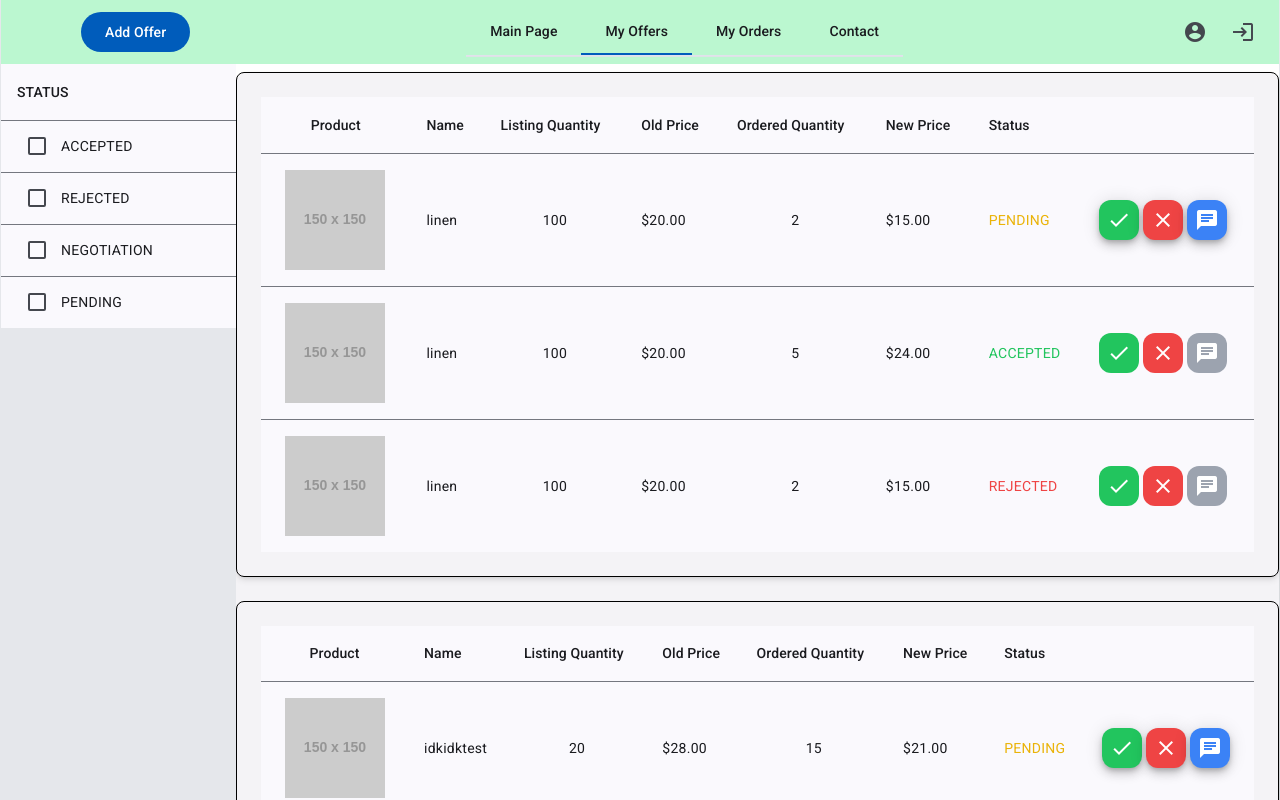
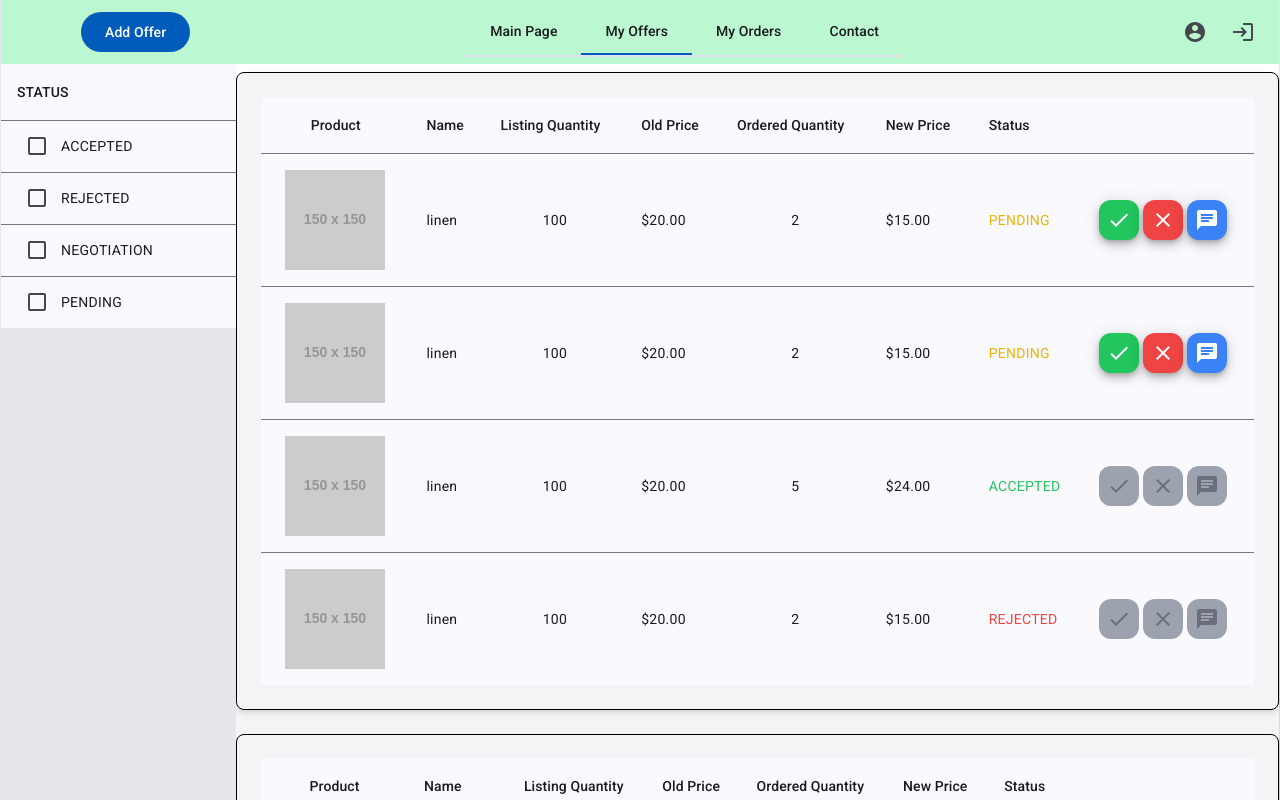
Before and after one commit to Dawid141/Textile-Marketplace-frontend, an Angular app: page /my-offers in a window 1280 px wide. Shown: the top 800 px of the page. Built offline with nearby package versions, Linux system fonts and the light colour scheme.

Commit message:
change in filter of statuses works

```diff
--- a/src/app/components/my-offers/my-offers.component.html
+++ b/src/app/components/my-offers/my-offers.component.html
@@ -2,15 +2,15 @@
   <!-- Side Panel -->
   <mat-sidenav-container class="w-72">
     <mat-sidenav mode="side" opened class="!bg-gray-200">
-      <app-status-filter></app-status-filter>
+      <app-status-filter (showStatus)="onStatusFilterChange($event)"></app-status-filter>
     </mat-sidenav>
     <mat-sidenav-content></mat-sidenav-content>
   </mat-sidenav-container>
 
   <!-- Main Content -->
   <mat-card class="w-full mx-auto min-h-full mt-2" *ngIf="groupedData.length">
-    <div *ngFor="let group of groupedData">
-      <div class="border-1 p-4 mb-4 border-black rounded-lg shadow-md" [ngClass]="{
+    <div *ngFor="let group of filteredData">
+    <div class="border-1 p-4 mb-4 border-black rounded-lg shadow-md" [ngClass]="{
       }">
         <table mat-table [dataSource]="group.items" class="mat-elevation-z8 w-full">
           <ng-container matColumnDef="productImage" class="mb-1">
@@ -63,31 +63,36 @@
               {{ element.orderStatus }}
             </td>
           </ng-container>
-
           <ng-container matColumnDef="Action">
             <th mat-header-cell *matHeaderCellDef></th>
             <td mat-cell *matCellDef="let element" class="align-middle space-x-1">
               <button mat-mini-fab
-                      class="!bg-green-500 !text-white"
-                      [disabled]="element.orderStatus === 'REJECTED' || element.orderStatus === 'ACCEPTED'"
-                      [ngClass]="{'!bg-gray-400': element.orderStatus === 'REJECTED' || element.orderStatus === 'ACCEPTED'}">
+                      [ngClass]="{
+              '!bg-green-500 text-white': !(element.orderStatus === 'REJECTED' || element.orderStatus === 'ACCEPTED'),
+              '!bg-gray-400 text-gray-200': element.orderStatus === 'REJECTED' || element.orderStatus === 'ACCEPTED'
+            }"
+                      [disabled]="element.orderStatus === 'REJECTED' || element.orderStatus === 'ACCEPTED'">
                 <mat-icon>check</mat-icon>
               </button>
               <button mat-mini-fab
-                      class="!bg-red-500 !text-white"
-                      [disabled]="element.orderStatus === 'REJECTED' || element.orderStatus === 'ACCEPTED'"
-                      [ngClass]="{'!bg-gray-400': element.orderStatus === 'REJECTED' || element.orderStatus === 'ACCEPTED'}">
+                      [ngClass]="{
+              '!bg-red-500 text-white': !(element.orderStatus === 'REJECTED' || element.orderStatus === 'ACCEPTED'),
+              '!bg-gray-400 text-gray-200': element.orderStatus === 'REJECTED' || element.orderStatus === 'ACCEPTED'
+            }"
+                      [disabled]="element.orderStatus === 'REJECTED' || element.orderStatus === 'ACCEPTED'">
                 <mat-icon>close</mat-icon>
               </button>
               <button mat-mini-fab
-                      class="!bg-blue-500 !text-white"
-                      [disabled]="element.orderStatus === 'REJECTED' || element.orderStatus === 'ACCEPTED' || element.orderStatus === 'NEGOTIATION'"
-                      [ngClass]="{'!bg-gray-300': element.orderStatus === 'NEGOTIATION', '!bg-gray-400': element.orderStatus === 'REJECTED' || element.orderStatus === 'ACCEPTED'}">
+                      [ngClass]="{
+              '!bg-blue-500 text-white': !(element.orderStatus === 'REJECTED' || element.orderStatus === 'ACCEPTED' || element.orderStatus === 'NEGOTIATION'),
+              '!bg-gray-300 text-gray-500': element.orderStatus === 'NEGOTIATION',
+              '!bg-gray-400 text-gray-200': element.orderStatus === 'REJECTED' || element.orderStatus === 'ACCEPTED'
+            }"
+                      [disabled]="element.orderStatus === 'REJECTED' || element.orderStatus === 'ACCEPTED' || element.orderStatus === 'NEGOTIATION'">
                 <mat-icon>chat</mat-icon>
               </button>
             </td>
           </ng-container>
-
 
           <tr mat-header-row *matHeaderRowDef="displayColumns"></tr>
           <tr mat-row *matRowDef="let row; columns: displayColumns"></tr>
@@ -96,8 +101,8 @@
     </div>
   </mat-card>
 
-  <mat-card class="w-full mx-auto items-center p-1 min-h-full" *ngIf="!groupedData.length">
-    <div class="mt-96">
+  <mat-card class="w-full mx-auto items-center p-1 min-h-full" *ngIf="!filteredData.length">
+  <div class="mt-96">
       <a class="mx-10">You don't have any offers created</a>
       <button class="mx-10" mat-raised-button routerLink="/products">Create offer</button>
     </div>
--- a/src/app/components/my-offers/my-offers.component.ts
+++ b/src/app/components/my-offers/my-offers.component.ts
@@ -74,6 +74,18 @@ export class MyOffersComponent implements OnInit {
       {
         productImage : "http://via.placeholder.com/150",
         listingName: 'linen',
+        id: 6,
+        listingQuantity: 100,
+        orderQuantity: 2,
+        brand:'Drutex.SA',
+        listingId: 1, //link here to the product offer
+        newOrderPrice: 15,
+        oldOrderPrice: 20,
+        orderStatus: 'PENDING',
+      },
+      {
+        productImage : "http://via.placeholder.com/150",
+        listingName: 'linen',
         id: 2,
         listingQuantity: 100,
         orderQuantity: 5,
@@ -121,6 +133,8 @@ export class MyOffersComponent implements OnInit {
       }]};
 
   groupedData: any[] = [];
+  filteredData: any[] = [];
+  selectedStatuses: string[] = [];
 
   dataSource: Array<OrderListingDetails> = [];
   displayColumns: Array<string> = [
@@ -136,10 +150,11 @@ export class MyOffersComponent implements OnInit {
 
   ngOnInit() {
     this.groupedData = this.groupByListingId(this.orderListingDetails.listingData);
+    this.filteredData = this.groupedData;
   }
 
   groupByListingId(data: OrderListingDetails[]): any[] {
-    const grouped: { [key: number]: { listingId: number; items: OrderListingDetails[] } } = {}; // Typowanie obiektu
+    const grouped: { [key: number]: { listingId: number; items: OrderListingDetails[] } } = {};
 
     data.forEach((current) => {
       if (!grouped[current.listingId]) {
@@ -152,6 +167,23 @@ export class MyOffersComponent implements OnInit {
     });
 
     return Object.values(grouped);
+  }
+
+  onStatusFilterChange(selectedStatuses: string[]): void {
+    this.selectedStatuses = selectedStatuses;
+
+    if (this.selectedStatuses.length > 0) {
+      this.filteredData = this.groupedData
+        .map((group: { listingId: number; items: OrderListingDetails[] }) => ({
+          ...group,
+          items: group.items.filter((item: OrderListingDetails) =>
+            this.selectedStatuses.includes(item.orderStatus)
+          )
+        }))
+        .filter(group => group.items.length > 0);
+    } else {
+      this.filteredData = this.groupedData;
+    }
   }
 
   getStatusClass(status: string): string {
--- a/src/app/components/my-offers/statusFilter/status-filter/status-filter.component.html
+++ b/src/app/components/my-offers/statusFilter/status-filter/status-filter.component.html
@@ -1,9 +1,9 @@
-<table mat-table [dataSource]="categories">
-  <ng-container matColumnDef="category">
+<table mat-table [dataSource]="statuses">
+  <ng-container matColumnDef="status">
     <th mat-header-cell *matHeaderCellDef> STATUS </th>
-    <td mat-cell *matCellDef="let category">
-      <mat-checkbox [(ngModel)]="selectedCategories[category]" (change)="onCategoryChange()">
-        {{ category }}
+    <td mat-cell *matCellDef="let status">
+      <mat-checkbox [(ngModel)]="selectedStatuses[status]" (change)="onStatusChange()">
+        {{ status }}
       </mat-checkbox>
     </td>
   </ng-container>
--- a/src/app/components/my-offers/statusFilter/status-filter/status-filter.component.ts
+++ b/src/app/components/my-offers/statusFilter/status-filter/status-filter.component.ts
@@ -43,21 +43,20 @@ import {
 })
 export class StatusFilterComponent implements OnInit {
 
-  @Output() showCategory = new EventEmitter<string[]>();
-  categories = ['ACCEPTED', 'REJECTED','NEGOTIATION','PENDING'];
-  selectedCategories: { [key: string]: boolean } = {};
-  displayedColumns: string[] = ['category'];
+  @Output() showStatus = new EventEmitter<string[]>();
+  statuses = ['ACCEPTED', 'REJECTED', 'NEGOTIATION', 'PENDING'];
+  selectedStatuses: { [key: string]: boolean } = {};
+  displayedColumns: string[] = ['status'];
 
   ngOnInit(): void {
-    // Initialize selected categories object with false values
-    this.categories.forEach(category => {
-      this.selectedCategories[category] = false;
+    // Initialize selected statuses object with false values
+    this.statuses.forEach(status => {
+      this.selectedStatuses[status] = false;
     });
   }
 
-  onCategoryChange(): void {
-    // Emit selected categories as an array of strings
-    const selected = Object.keys(this.selectedCategories).filter(category => this.selectedCategories[category]);
-    this.showCategory.emit(selected);
+  onStatusChange(): void {
+    const selected = Object.keys(this.selectedStatuses).filter(status => this.selectedStatuses[status]);
+    this.showStatus.emit(selected);
   }
 }
```
